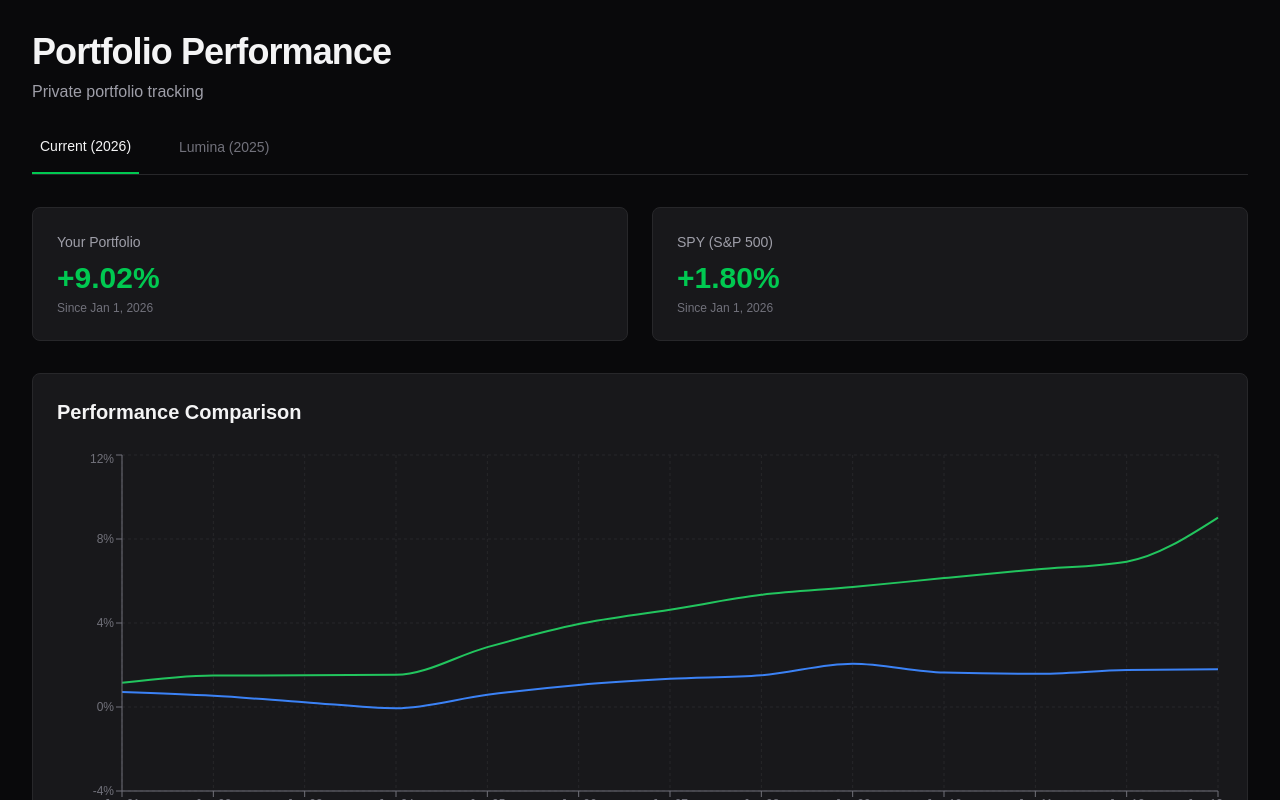
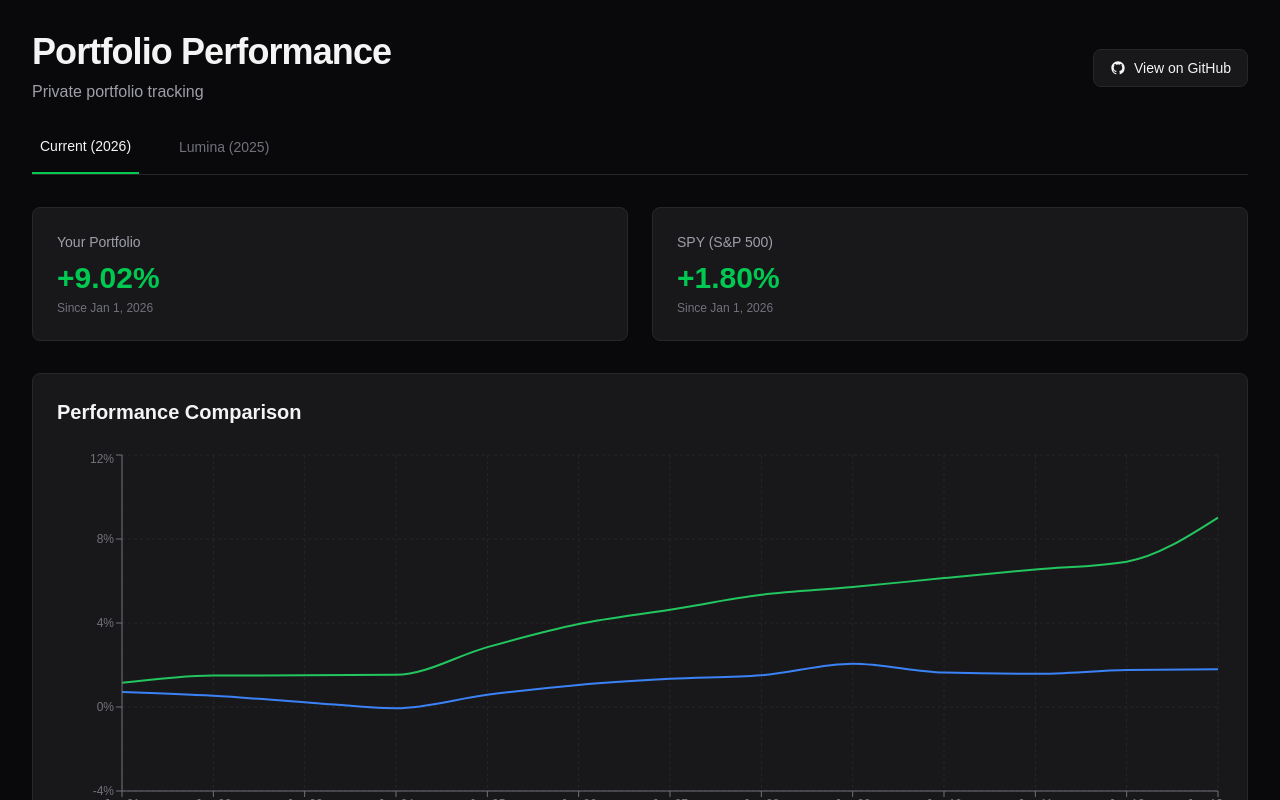
Before and after one commit to Odey340/Website, a Next.js app: page / in a window 1280 px wide. Shown: the top 800 px of the page. Built offline with nearby package versions, Linux system fonts and the light colour scheme.

Commit message:
Add GitHub repository link to portfolio tracker header

```diff
--- a/app/page.tsx
+++ b/app/page.tsx
@@ -256,11 +256,24 @@
     <div className="min-h-screen bg-zinc-950 text-zinc-100 p-8">
       <div className="max-w-7xl mx-auto space-y-8">
         {/* Header */}
-        <div className="space-y-2">
-          <h1 className="text-4xl font-bold tracking-tight">Portfolio Performance</h1>
-          <p className="text-zinc-400 font-mono">
-            Private portfolio tracking
-          </p>
+        <div className="flex flex-col md:flex-row md:items-center justify-between gap-4">
+          <div className="space-y-2">
+            <h1 className="text-4xl font-bold tracking-tight">Portfolio Performance</h1>
+            <p className="text-zinc-400 font-mono">
+              Private portfolio tracking
+            </p>
+          </div>
+          <a
+            href="https://github.com/Odey340/Lumina"
+            target="_blank"
+            rel="noopener noreferrer"
+            className="inline-flex items-center gap-2 bg-zinc-900 hover:bg-zinc-800 border border-zinc-800 px-4 py-2 rounded-lg text-sm font-mono transition-colors"
+          >
+            <svg className="w-4 h-4" fill="currentColor" viewBox="0 0 24 24" aria-hidden="true">
+              <path fillRule="evenodd" d="M12 2C6.477 2 2 6.484 2 12.017c0 4.425 2.865 8.18 6.839 9.504.5.092.682-.217.682-.483 0-.237-.008-.868-.013-1.703-2.782.605-3.369-1.343-3.369-1.343-.454-1.158-1.11-1.466-1.11-1.466-.908-.62.069-.608.069-.608 1.003.07 1.531 1.032 1.531 1.032.892 1.53 2.341 1.088 2.91.832.092-.647.35-1.088.636-1.338-2.22-.253-4.555-1.113-4.555-4.951 0-1.093.39-1.988 1.029-2.688-.103-.253-.446-1.272.098-2.65 0 0 .84-.27 2.75 1.026A9.564 9.564 0 0112 6.844c.85.004 1.705.115 2.504.337 1.909-1.296 2.747-1.027 2.747-1.027.546 1.379.202 2.398.1 2.651.64.7 1.028 1.595 1.028 2.688 0 3.848-2.339 4.695-4.566 4.943.359.309.678.92.678 1.855 0 1.338-.012 2.419-.012 2.747 0 .268.18.58.688.482A10.019 10.019 0 0022 12.017C22 6.484 17.522 2 12 2z" clipRule="evenodd" />
+            </svg>
+            View on GitHub
+          </a>
         </div>
 
         {/* Tabs */}
```
